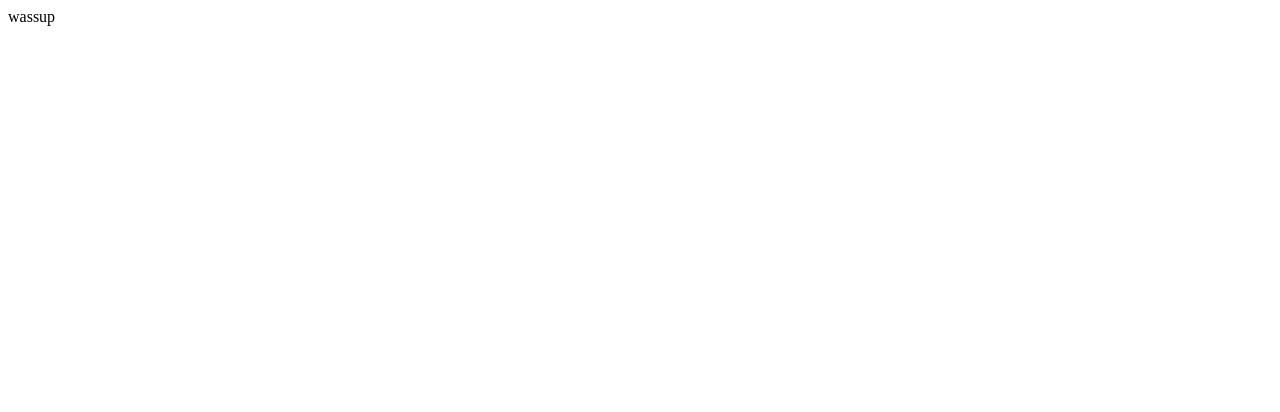
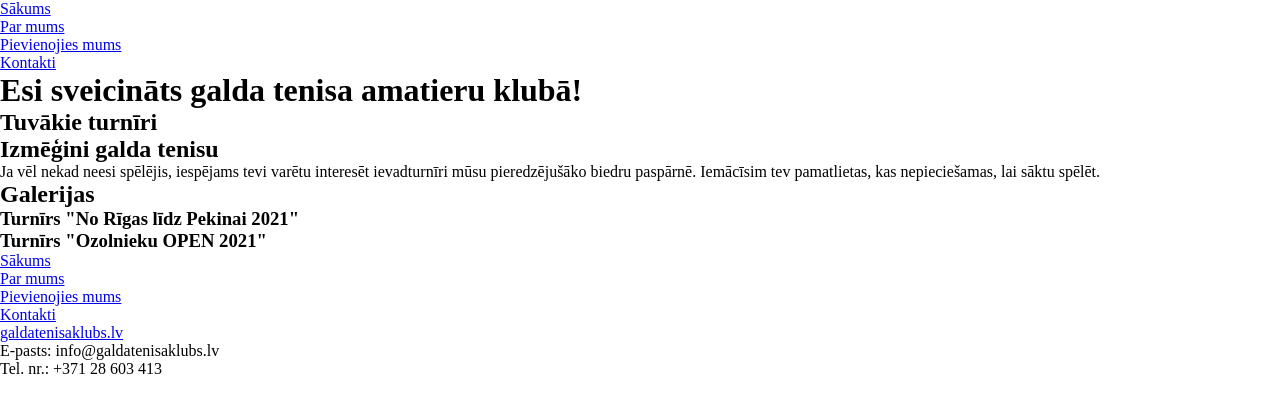
Before and after one commit to martinsauseklis/club, a plain HTML site: page index.html in a window 1280 px wide. Drawn offline with Linux system fonts and the light colour scheme.

Commit message:
html outline

```diff
--- a/index.html
+++ b/index.html
@@ -1,9 +1,56 @@
 <!DOCTYPE html>
 <html>
     <head>
-
+        <title>Galda tenisa amatieru klubs</title>
+        <link rel="stylesheet" href="./styles.css" type="text/css">
     </head>
     <body>
-        wassup
+        <header>
+            <nav>
+                <ul>
+                    <li><a href="#">Sākums</a></li>
+                    <li><a href="#">Par mums</a></li>
+                    <li><a href="#">Pievienojies mums</a></li>
+                    <li><a href="#">Kontakti</a></li>
+                </ul>
+            </nav>
+        </header>
+        <main>
+            <h1>Esi sveicināts galda tenisa amatieru klubā!</h1>
+            <section>
+                <h2>Tuvākie turnīri</h2>
+            </section>
+            <section>
+                <h2>Izmēģini galda tenisu</h2>
+                <p>Ja vēl nekad neesi spēlējis, iespējams tevi varētu interesēt ievadturnīri mūsu pieredzējušāko biedru paspārnē. Iemācīsim tev pamatlietas, kas nepieciešamas, lai sāktu spēlēt.</p>
+            </section>
+            <section>
+                <h2>Galerijas</h2>
+                <div>
+                    <h3>Turnīrs "No Rīgas līdz Pekinai 2021"</h3>
+                </div>
+                <div>
+                    <h3>Turnīrs "Ozolnieku OPEN 2021"</h3>
+                </div>
+            </section>
+            <footer>
+                <nav>
+                    <ul>
+                        <li><a href="#">Sākums</a></li>
+                        <li><a href="#">Par mums</a></li>
+                        <li><a href="#">Pievienojies mums</a></li>
+                        <li><a href="#">Kontakti</a></li>
+                    </ul>
+                </nav>
+                <div>
+                    <p><a href="#">galdatenisaklubs.lv</a></p>
+                    <p>E-pasts: info@galdatenisaklubs.lv</p>
+                    <p>Tel. nr.: +371 28 603 413</p>
+                </div>
+            </footer>
+        </main>
+
     </body>
 </html>
+
+<!-- IEklaut kadu background, kas stav uz vietas, kamer skrulle saturu-->
--- a/styles.css
+++ b/styles.css
@@ -1,4 +1,11 @@
 * {
     margin: 0;
     padding: 0;
+
 }
+
+body {
+    height: 100vh;
+    width: 100vw;
+
+}
```
